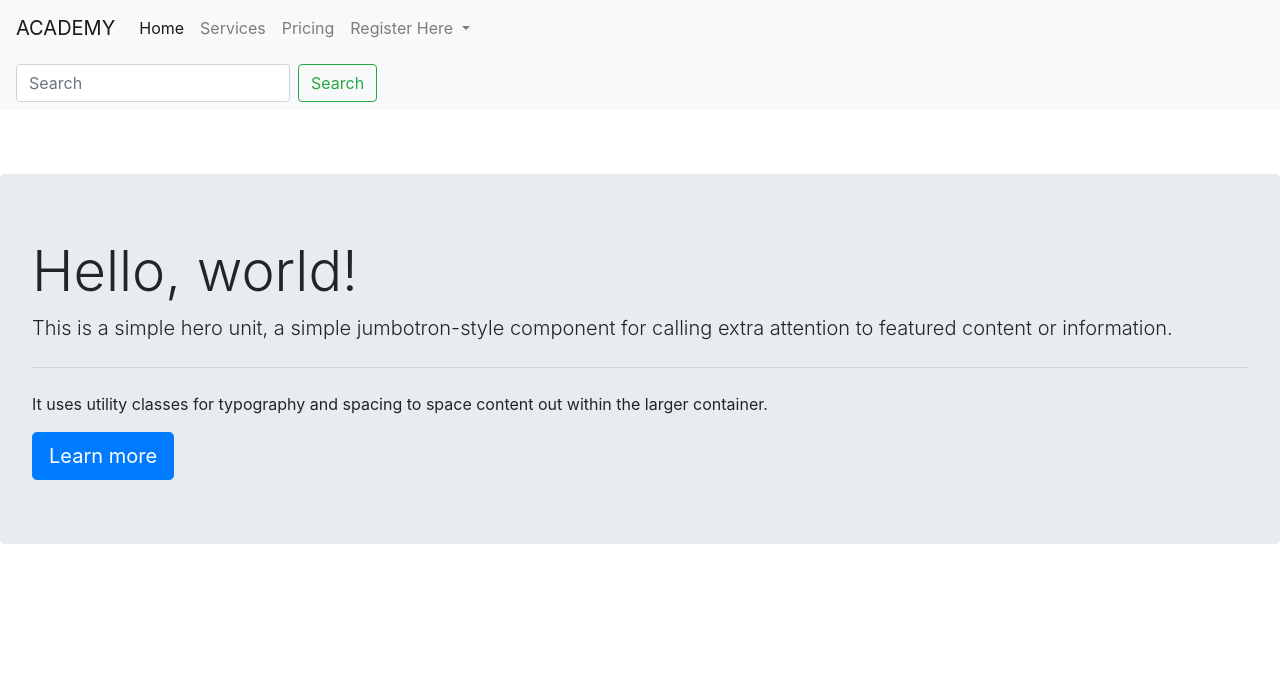
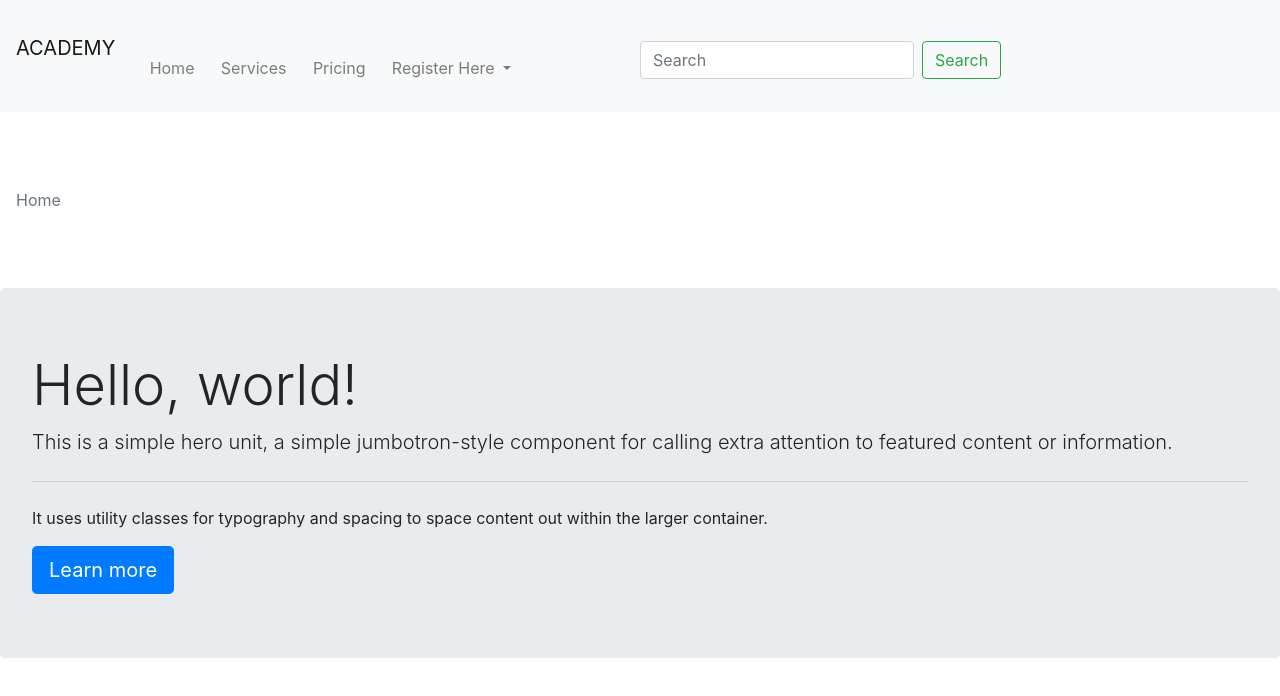
Before and after one commit to taneemtur/taneemtur123.github.io, a plain HTML site: page index.html in a window 1280 px wide. Drawn offline with nearby package versions, Linux system fonts and the light colour scheme.

Commit message:
new work

```diff
--- a/index.html
+++ b/index.html
@@ -14,10 +14,10 @@
                         </button>
                         <div class="collapse navbar-collapse" id="navbarNavDropdown">
                           <ul class="navbar-nav">
-                            <li class="nav-item active">
+                            <li class="nav-item">
                               <a class="nav-link" href="index.html">Home <span class="sr-only">(current)</span></a>
                             </li>
-                            <li class="nav-item">
+                            <li class="nav-item ">
                               <a class="nav-link" href="Services.html">Services</a>
                             </li>
                             <li class="nav-item">
@@ -43,7 +43,15 @@
                             </form>
                           </nav>
         <!-- Navbar Ends Here -->
-        <!-- container end  -->
+        <!-- breadcrumb starts -->
+        <nav aria-label="breadcrumb">
+          <ol class="breadcrumb">
+            <li class="breadcrumb-item active" aria-current="page">Home</a></li>
+          </ol>
+        </nav>
+
+        <!-- breadcrumb starts -->
+        <!-- container start  -->
         <div class="jumbotron">
                 <h1 class="display-4">Hello, world!</h1>
                 <p class="lead">This is a simple hero unit, a simple jumbotron-style component for calling extra attention to featured content or information.</p>
--- a/style.css
+++ b/style.css
@@ -1,3 +1,5 @@
+
+
 .jumbotron
 {
     margin-top: 5%;
@@ -10,3 +12,27 @@
     width: 100%;
 
 } */
+
+.breadcrumb
+{
+    margin-top: 5%;
+    background-color: #fff;
+}
+
+.navbar-nav
+{
+    margin-top: 2%;
+
+}
+
+.nav-item
+{
+    margin-top: 5%;
+    margin-left: 3%;
+}
+
+.form-inline
+{
+    margin-left: 50%;
+    margin-top: -7%;
+}
```
Also changed, not shown: Pricing.html (+8 -0 lines), Services.html (+8 -0 lines), guestform.html (+10 -0 lines), tutorform.html (+9 -0 lines).
